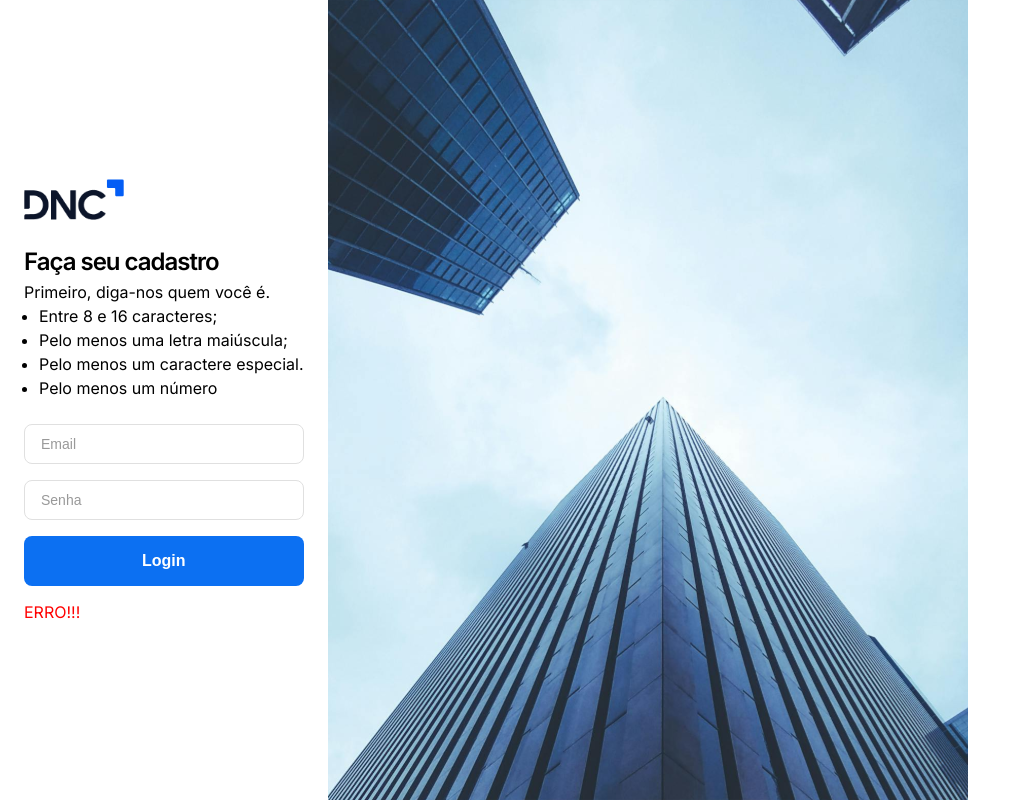
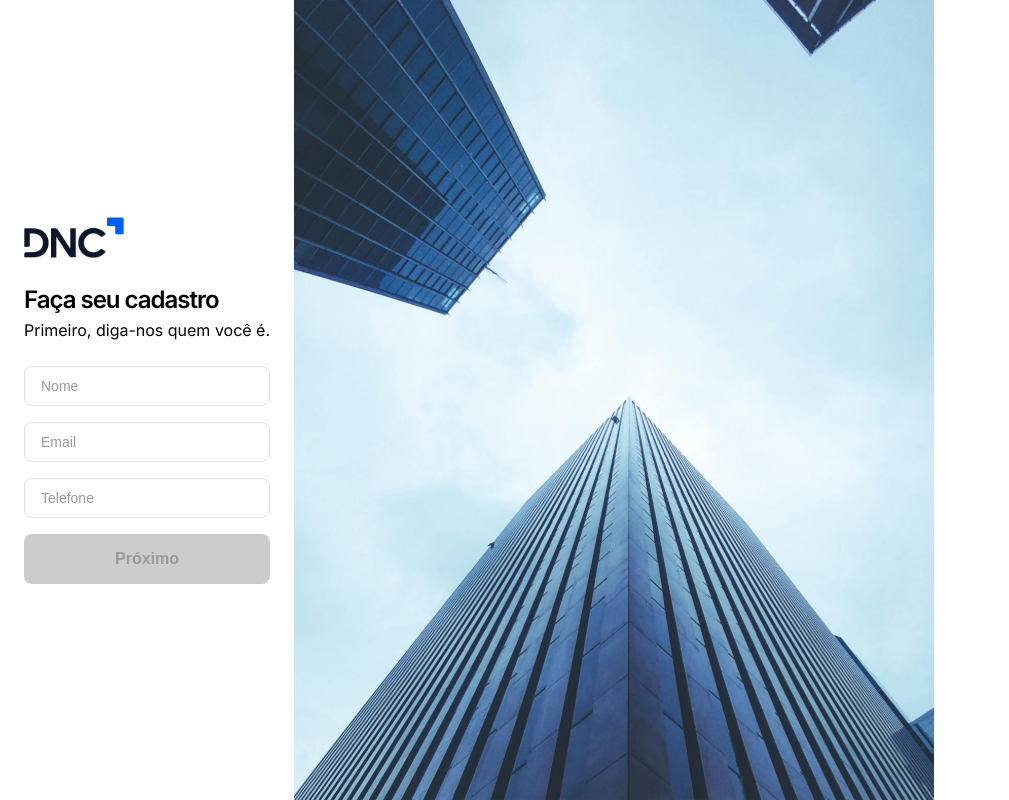
Before and after one commit to Vitori1/dnc-sales-dashboard-vitoria, a React (Vite) app: page /cadastro in a window 1280 px wide. Shown: the whole page, without its empty margins (0-1009 px from the left). Built offline with nearby package versions, Linux system fonts and the light colour scheme.

Commit message:
Feat: Create profile flow

```diff
--- a/package.json
+++ b/package.json
@@ -13,6 +13,7 @@
     "@emotion/react": "^11.14.0",
     "@emotion/styled": "^11.14.0",
     "@mui/material": "^7.0.1",
+    "@reduxjs/toolkit": "^2.7.0",
     "@types/js-cookie": "^3.0.6",
     "@types/styled-components": "^5.1.34",
     "axios": "^1.8.4",
@@ -22,6 +23,7 @@
     "react": "^19.0.0",
     "react-chartjs-2": "^5.3.0",
     "react-dom": "^19.0.0",
+    "react-redux": "^9.2.0",
     "react-router-dom": "^7.5.0",
     "styled-components": "^6.1.17"
   },
--- a/src/hooks/useFormValidation.ts
+++ b/src/hooks/useFormValidation.ts
@@ -17,7 +17,17 @@
         return /\S+@\S+\.\S+/.test(String(formValues[index]))
       }
       if (input.type === 'password') {
-        return String(formValues[index]).length > 7
+        const password = String(value)
+        const hasCorrectLenght = password.length >= 8 && password.length <= 16
+        const hasUppercaseLetter = /[A-Z]/.test(password)
+        const hasSpecialCharacter = /[!@#$%^&*(),.?":{}|<>]/.test(password)
+        const hasNumber = /\d/.test(password)
+        return (
+          hasCorrectLenght &&
+          hasUppercaseLetter &&
+          hasSpecialCharacter &&
+          hasNumber
+        )
       }
       return true
     })
--- a/src/main.tsx
+++ b/src/main.tsx
@@ -3,12 +3,16 @@
 import App from './App.tsx'
 import { AppThemeProvider } from './contexts/AppThemeContext'
 import { GlobalStyle } from './styles/'
+import { Provider } from 'react-redux'
+import store from './redux/slices/index.ts'
 
 createRoot(document.getElementById('root')!).render(
   <StrictMode>
-    <AppThemeProvider>
-      <GlobalStyle />
-      <App />
-    </AppThemeProvider>
+    <Provider store={store}>
+      <AppThemeProvider>
+        <GlobalStyle />
+        <App />
+      </AppThemeProvider>
+    </Provider>
   </StrictMode>
 )
--- a/src/pages/Login.tsx
+++ b/src/pages/Login.tsx
@@ -17,9 +17,14 @@
 import { jwtExpirationDateConverter, pxToRem } from '@/utils'
 //types
 import { DecodedJWT, MessageProps, LoginData, LoginPostData } from '@/types'
-
+//redux
+import { useDispatch, useSelector } from 'react-redux'
+import { RootState } from '@/redux/slices/index'
 function Login() {
   const navigate = useNavigate()
+  const { email, message } = useSelector(
+    (state: RootState) => state.createProfile
+  )
   const inputs = [
     { type: 'email', placeholder: 'Email' },
     { type: 'password', placeholder: 'Senha' },
@@ -30,7 +35,7 @@
   const { formValues, formValid, handleChange } = useFormValidation(inputs)
 
   const handleMessage = (): MessageProps => {
-    if (!error) return { msg: '', type: 'success' }
+    if (!error) return { msg: message ?? '', type: 'success' }
     switch (error) {
       case 401:
         return {
@@ -61,6 +66,11 @@
     }
     if (Cookies.get('Authorization')) navigate('/home')
   }, [data, navigate])
+  useEffect(() => {
+    if (email) {
+      handleChange(0, email)
+    }
+  }, [email])
   return (
     <>
       <Box>
--- a/src/pages/Registration.tsx
+++ b/src/pages/Registration.tsx
@@ -1,3 +1,6 @@
+import { ChangeEvent, useEffect } from 'react'
+import { useNavigate } from 'react-router-dom'
+//component
 import { Box, Container, Grid } from '@mui/material'
 import {
   BannerImage,
@@ -8,8 +11,68 @@
   Logo,
 } from '@/components'
 import { pxToRem } from '@/utils'
+//hooks
+import { useFormValidation, usePost } from '@/hooks'
+//redux
+import { useDispatch, useSelector } from 'react-redux'
+import { RootState } from '@/redux/slices/index'
+import { setMessage, setProfileData } from '@/redux/slices/createProfile'
+//types
+import { CreateProfileData, InputProps } from '@/types'
 // item xs={12} sm={6}// item sm={6}
 function Registration() {
+  const dispatch = useDispatch()
+  const navigate = useNavigate()
+  const { email } = useSelector((state: RootState) => state.createProfile)
+  const { data, loading, error, postData } = usePost<String, CreateProfileData>(
+    'profile/create'
+  )
+  //form step1
+  const step1Inputs: InputProps[] = [
+    { name: 'name', type: 'text', placeholder: 'Nome', required: true },
+    { name: 'email', type: 'email', placeholder: 'Email' },
+    { name: 'phone', type: 'tel', placeholder: 'Telefone', required: true },
+  ]
+  const handleStep1 = (e: React.FormEvent) => {
+    e.preventDefault()
+    dispatch(
+      setProfileData({
+        email: String(step1FormValues[1]),
+      })
+    )
+  }
+  const {
+    formValues: step1FormValues,
+    formValid: step1FormValid,
+    handleChange: step1FormHandleChange,
+  } = useFormValidation(step1Inputs)
+  //form step2
+  const step2Inputs: InputProps[] = [{ type: 'password', placeholder: 'Senha' }]
+  const handleStep2 = async (e: React.FormEvent) => {
+    e.preventDefault()
+    await postData({
+      name: String(step1FormValues[0]),
+      email: String(step1FormValues[1]),
+      phone: String(step1FormValues[2]),
+      password: String(step2FormValues[0]),
+    })
+  }
+  const {
+    formValues: step2FormValues,
+    formValid: step2FormValid,
+    handleChange: step2FormHandleChange,
+  } = useFormValidation(step2Inputs)
+  const handleStepInputs = email ? step2Inputs : step1Inputs
+  useEffect(() => {
+    if (data !== null) {
+      dispatch(setMessage('Usuário criado com sucesso.'))
+      navigate('/')
+    } else if (error) {
+      alert(
+        `Não foi possível realizar a operação. Entre em contato com o nosso suporte (${error}).`
+      )
+    }
+  }, [data, error, navigate])
   return (
     <>
       <Box>
@@ -20,30 +83,56 @@
                 <Logo height={41} width={100} />
               </Box>
               <Box sx={{ marginBottom: pxToRem(24) }}>
-                <StyledH1>Faça seu cadastro</StyledH1>
-                <StyledP>Primeiro, diga-nos quem você é.</StyledP>
+                <StyledH1>
+                  {email ? 'Defina sua senha' : 'Faça seu cadastro'}
+                </StyledH1>
+                <StyledP>
+                  {' '}
+                  {email
+                    ? 'Sua senha deve ter:'
+                    : 'Primeiro, diga-nos quem você é.'}
+                </StyledP>
+                {email && (
                   <StyledUl>
                     <li>Entre 8 e 16 caracteres;</li>
                     <li>Pelo menos uma letra maiúscula;</li>
                     <li>Pelo menos um caractere especial.</li>
                     <li>Pelo menos um número</li>
                   </StyledUl>
+                )}
               </Box>
               <FormComponent
-                inputs={[
-                  { type: 'email', placeholder: 'Email' },
-                  { type: 'password', placeholder: 'Senha' },
+                inputs={handleStepInputs.map((input, index) => ({
+                  type: input.type,
+                  placeholder: input.placeholder,
+                  value: email
+                    ? step2FormValues[index] || ''
+                    : step1FormValues[index] || '',
+                  onChange: (e: ChangeEvent<HTMLInputElement>) =>
+                    email
+                      ? step2FormHandleChange(
+                          index,
+                          (e.target as HTMLInputElement).value
+                        )
+                      : step1FormHandleChange(
+                          index,
+                          (e.target as HTMLInputElement).value
+                        ),
+                }))}
+                buttons={[
+                  {
+                    className: 'primary',
+                    disabled: email
+                      ? !step2FormValid || loading
+                      : !step1FormValid,
+                    onClick: email ? handleStep2 : handleStep1,
+                    type: 'submit',
+                    children: email ? 'Enviar' : 'Próximo',
+                  },
                 ]}
-                buttons={[
-                  { className: 'primary', type: 'submit', children: 'Login' },
-                ]}
-                message={{
-                  msg: 'ERRO!!!',
-                  type: 'error',
-                }}
               />
             </Container>
-          </Grid>{' '}
+          </Grid>
           <Grid sx={{ display: { xs: 'none', sm: 'block' } }}>
             <BannerImage />
           </Grid>
--- /dev/null
+++ b/src/redux/slices/createProfile.ts
@@ -0,0 +1,27 @@
+import { createSlice, PayloadAction } from '@reduxjs/toolkit'
+import { CreateProfileData } from '@/types'
+
+const initialState: Omit<CreateProfileData, 'name' | 'phone' | 'password'> = {
+  email: '',
+  message: null,
+}
+const profileSlice = createSlice({
+  name: 'profile',
+  initialState,
+  reducers: {
+    setProfileData: (
+      state,
+      action: PayloadAction<
+        Omit<CreateProfileData, 'name' | 'phone' | 'password'>
+      >
+    ) => {
+      state.email = action.payload.email
+    },
+    setMessage: (state, action: PayloadAction<string>) => {
+      state.message = action.payload
+    },
+  },
+})
+
+export const { setProfileData, setMessage } = profileSlice.actions
+export default profileSlice.reducer
--- /dev/null
+++ b/src/redux/slices/index.ts
@@ -0,0 +1,13 @@
+import { configureStore } from '@reduxjs/toolkit'
+import createProfileReducer from './createProfile'
+
+const store = configureStore({
+  reducer: {
+    createProfile: createProfileReducer,
+  },
+})
+
+export type RootState = ReturnType<typeof store.getState>
+export type AppDispatch = typeof store.dispatch
+
+export default store
```
Also changed, not shown: src/types/profileData.d.ts (+7 -0 lines), 1 other file (tests, documents, lock files or other folders). Lines whose indentation alone changed are shown as unchanged.
